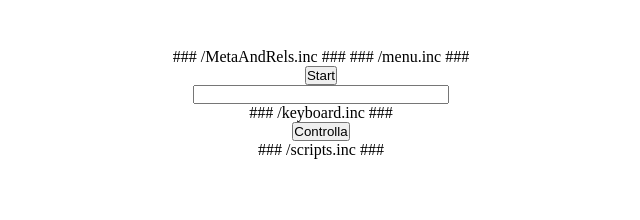
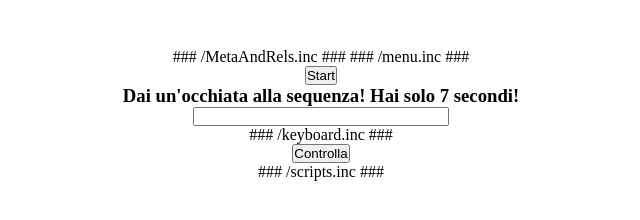
Before and after one commit to igorravasi/Memo, a plain HTML site: page web/OLDPartitaSingle.html in a window 1280 px wide. Shown: the whole page, without its empty margins (319-959 px from the left). Drawn offline with Linux system fonts and the light colour scheme.

Commit message:
Modificato: OLDPartitaSingle.html . Contenitore della sequenza già caricato da html

```diff
--- a/web/OLDPartitaSingle.html
+++ b/web/OLDPartitaSingle.html
@@ -22,8 +22,16 @@
 			</div>
 
 			<!--  Contenitore dei controlli e dei messaggi di gioco -->
-			<div id="game" style="text-align:center">
-				<!-- Sovrascritto da js -->
+			<div class="centrante">
+				<span id="message" class="nascosto"></span>
+				<div id="sequencecontainer" class="nascosto">
+					<h3>
+						Dai un'occhiata alla sequenza! Hai solo <span id='countDown'>7</span> secondi!
+						<br/>
+						<span id='sequence'></span>
+					</h3>
+				</div>
+
 			</div>
 
 
```
